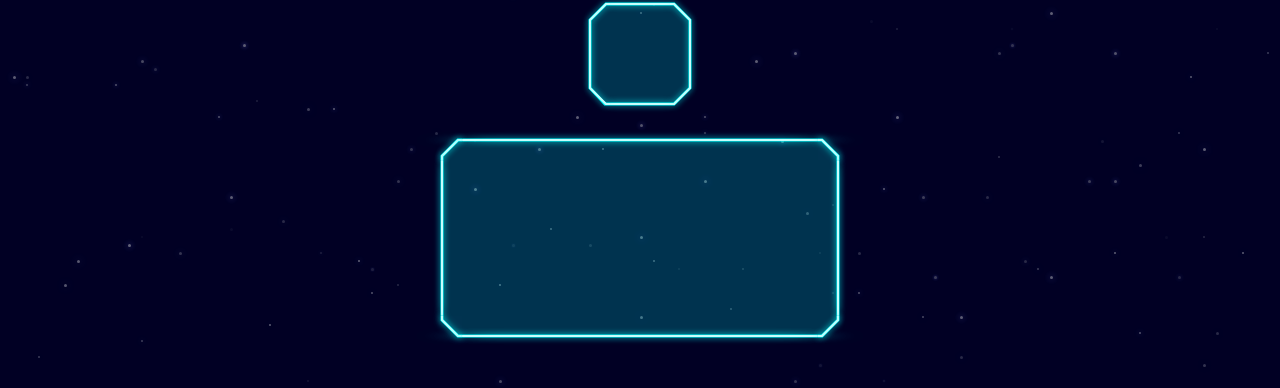
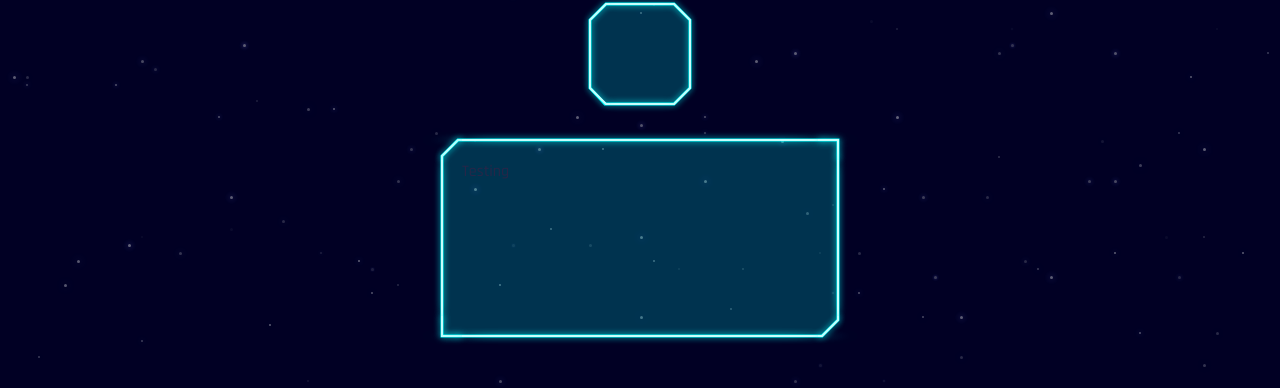
Before and after one commit to acarlie/remember-it-again, a React (Create React App) app: page / in a window 1280 px wide. Shown: the part 340-728 px from the top of the page. Built offline with nearby package versions, Linux system fonts and the light colour scheme.

Commit message:
wip(Card): working on card component

```diff
--- /dev/null
+++ b/src/components/card.tsx
@@ -0,0 +1,142 @@
+/** @jsxImportSource @emotion/react */
+
+
+import { css, keyframes } from "@emotion/react"
+
+
+
+type GlowCardAnimationProps = {
+    length: number
+    delay: number
+}
+
+type CardAnimationProp = {
+    animation?: GlowCardAnimationProps | undefined
+}
+
+const glow = keyframes`
+    0%, 100% {
+        filter: drop-shadow(0px 0px 3px rgba(0, 255, 255, .5));
+    }
+    50% {
+        filter: drop-shadow(0px 0px 5px rgba(0, 255, 255, .75));
+    }
+`
+
+const fill = css`
+    opacity: 0.2;
+    fill: aqua;
+`
+
+const content = css`
+    background: aqua;
+    opacity: 0.2;
+`
+
+const topStroke = css`
+    stroke: #c5fffd;
+    stroke-width: 2px;
+`
+
+const bottomStroke = css`
+    stroke: aqua;
+    stroke-width: 3px;
+`
+
+const stroke = css`
+    fill: none;
+    stroke-miterlimit: 10;
+    filter: drop-shadow(0px 0px 3px rgba(0, 255, 255, .5));
+`
+
+const animate = ({ length, delay }: GlowCardAnimationProps) => css`
+    animation: ${glow} ${length}ms linear ${delay}ms infinite;
+`
+
+const container = css`
+    overflow: visible;
+`
+
+const cornerSize = '22px'
+
+const grid = css`
+    display: grid;
+    grid-template-columns: ${cornerSize} minmax(0px, auto) ${cornerSize};
+    grid-template-rows: ${cornerSize} minmax(0px, auto) ${cornerSize};
+    height: 100%;
+    width: 100%;
+`
+
+type SideProps = CardAnimationProp & {
+    rotation: number
+}
+
+type CornerProps = SideProps & {
+    isClipped?: boolean
+}
+
+const Corner = ({ rotation, animation, isClipped }: CornerProps) => {
+    const path = isClipped ? "M22,2H18l-16,16v4" : "M22,2H2,2v20"
+
+    return (
+        <svg css={container} style={{ transform: `rotate(${rotation}deg)` }} xmlns="http://www.w3.org/2000/svg" width="100%" height="100%" viewBox="0 0 22 22">
+            <path css={fill} d={`${path}H22Z`} />
+            <path css={[stroke, animation && animate(animation), bottomStroke]} d={path} />
+            <path css={[stroke, animation && animate(animation), topStroke]} d={path} />
+        </svg>
+    )
+}
+
+
+const SideHorizontal = ({ rotation, animation }: SideProps) => (
+    <svg css={container} style={{ transform: `rotate(${rotation}deg)` }} xmlns="http://www.w3.org/2000/svg" width="100%" height="100%" viewBox="0 0 60 22" preserveAspectRatio="none">
+        <rect css={fill} y="2" width="60" height="20" />
+        <line css={[stroke, animation && animate(animation), bottomStroke]} x1="60" y1="2" y2="2" />
+        <line css={[stroke, animation && animate(animation), topStroke]} x1="60" y1="2" y2="2" />
+    </svg>
+)
+
+const SideVertical = ({ rotation, animation }: SideProps) => (
+    <svg css={container} style={{ transform: `rotate(${rotation}deg)` }} xmlns="http://www.w3.org/2000/svg" width="100%" height="100%" viewBox="0 0 22 60" preserveAspectRatio="none">
+        <rect css={fill} x="2" width="20" height="60" />
+        <line css={[stroke, animation && animate(animation), bottomStroke]} x1="2" x2="2" y2="60" />
+        <line css={[stroke, animation && animate(animation), topStroke]} x1="2" x2="2" y2="60" />
+    </svg>
+)
+
+type Corners = {
+    tl?: boolean
+    tr?: boolean
+    bl?: boolean
+    br?: boolean
+}
+
+type CardProps = Corners & CardAnimationProp & {
+    children: React.ReactNode
+}
+
+export const Card = ({ tl, tr, bl, br, children, animation }: CardProps) => {
+
+    return (
+        <div css={grid}>
+
+            {/* Top */}
+            <Corner rotation={0} isClipped={tl} animation={animation} />
+            <SideHorizontal rotation={0} animation={animation} />
+            <Corner rotation={90} isClipped={tr} animation={animation} />
+
+            {/* Center */}
+            <SideVertical rotation={0} animation={animation} />
+            <div css={content}>
+                {children}
+            </div>
+            <SideVertical rotation={180} animation={animation} />
+
+            {/* Bottom */}
+            <Corner rotation={270} isClipped={bl} animation={animation} />
+            <SideHorizontal rotation={180} animation={animation} />
+            <Corner rotation={180} isClipped={br} animation={animation} />
+
+        </div >
+    )
+}
--- a/src/components/svg-clipped-grid.tsx
+++ /dev/null
@@ -1,109 +0,0 @@
-/** @jsxImportSource @emotion/react */
-
-
-import { css, keyframes } from "@emotion/react"
-
-const glow = keyframes`
-    0%, 100% {
-        filter: drop-shadow(0px 0px 3px rgba(0, 255, 255, .5));
-    }
-    50% {
-        filter: drop-shadow(0px 0px 5px rgba(0, 255, 255, .75));
-    }
-`
-
-const fill = css`
-    opacity: 0.2;
-    fill: aqua;
-`
-
-const content = css`
-    background: aqua;
-    opacity: 0.2;
-`
-
-const topStroke = css`
-    stroke: #c5fffd;
-    stroke-width: 2px;
-`
-
-const bottomStroke = css`
-    stroke: aqua;
-    stroke-width: 3px;
-`
-
-const stroke = css`
-    fill: none;
-    stroke-miterlimit: 10;
-    filter: drop-shadow(0px 0px 3px rgba(0, 255, 255, .5));
-    animation: ${glow} 5s linear infinite;
-`
-
-const container = css`
-    overflow: visible;
-`
-
-const cornerSize = '22px'
-
-const grid = css`
-    display: grid;
-    grid-template-columns: ${cornerSize} minmax(0px, auto) ${cornerSize};
-    grid-template-rows: ${cornerSize} minmax(0px, auto) ${cornerSize};
-    height: 100%;
-    width: 100%;
-`
-
-type CornerProps = {
-    rotation: number
-}
-
-const Corner = ({ rotation }: CornerProps) => (
-    <svg css={container} style={{ transform: `rotate(${rotation}deg)` }} xmlns="http://www.w3.org/2000/svg" width="100%" height="100%" viewBox="0 0 22 22">
-        <path css={fill} d="M22,2H18l-16,16v4H22Z" />
-        <path css={[stroke, bottomStroke]} d="M22,2H18l-16,16v4" />
-        <path css={[stroke, topStroke]} d="M22,2H18l-16,16v4" />
-    </svg>
-)
-
-
-const SideHorizontal = ({ rotation }: CornerProps) => (
-    <svg css={container} style={{ transform: `rotate(${rotation}deg)` }} xmlns="http://www.w3.org/2000/svg" width="100%" height="100%" viewBox="0 0 60 22" preserveAspectRatio="none">
-        <rect css={fill} y="2" width="60" height="20" />
-        <line css={[stroke, bottomStroke]} x1="60" y1="2" y2="2" />
-        <line css={[stroke, topStroke]} x1="60" y1="2" y2="2" />
-    </svg>
-)
-
-const SideVertical = ({ rotation }: CornerProps) => (
-    <svg css={container} style={{ transform: `rotate(${rotation}deg)` }} xmlns="http://www.w3.org/2000/svg" width="100%" height="100%" viewBox="0 0 22 60" preserveAspectRatio="none">
-        <rect css={fill} x="2" width="20" height="60" />
-        <line css={[stroke, bottomStroke]} x1="2" x2="2" y2="60" />
-        <line css={[stroke, topStroke]} x1="2" x2="2" y2="60" />
-    </svg>
-)
-
-export const SVGClippedGrid = ({ }) => {
-
-    return (
-        <div css={grid}>
-
-            {/* Top */}
-            <Corner rotation={0} />
-            <SideHorizontal rotation={0} />
-            <Corner rotation={90} />
-
-            {/* Center */}
-            <SideVertical rotation={0} />
-            <div css={content}>
-
-            </div>
-            <SideVertical rotation={180} />
-
-            {/* Bottom */}
-            <Corner rotation={270} />
-            <SideHorizontal rotation={180} />
-            <Corner rotation={180} />
-
-        </div >
-    )
-}
--- a/src/game/game.tsx
+++ b/src/game/game.tsx
@@ -9,7 +9,7 @@ import { textMD, heading1 } from '../theme'
 import { ClippedCard } from '../components/clipped-card'
 import { centerContent } from '../theme/utility.styles'
 import { SVGClipped } from '../components/svg-clipped'
-import { SVGClippedGrid } from '../components/svg-clipped-grid'
+import { Card } from '../components/card'
 const main = css`
   align-items: center;
   display: flex;
@@ -75,7 +75,9 @@ export const Game = () => {
 
                     <div style={{ width: '400px', height: '200px' }}>
 
-                        <SVGClippedGrid />
+                        <Card tl br>
+                            Testing
+                        </Card>
                     </div>
                 </div>)
             }
```
